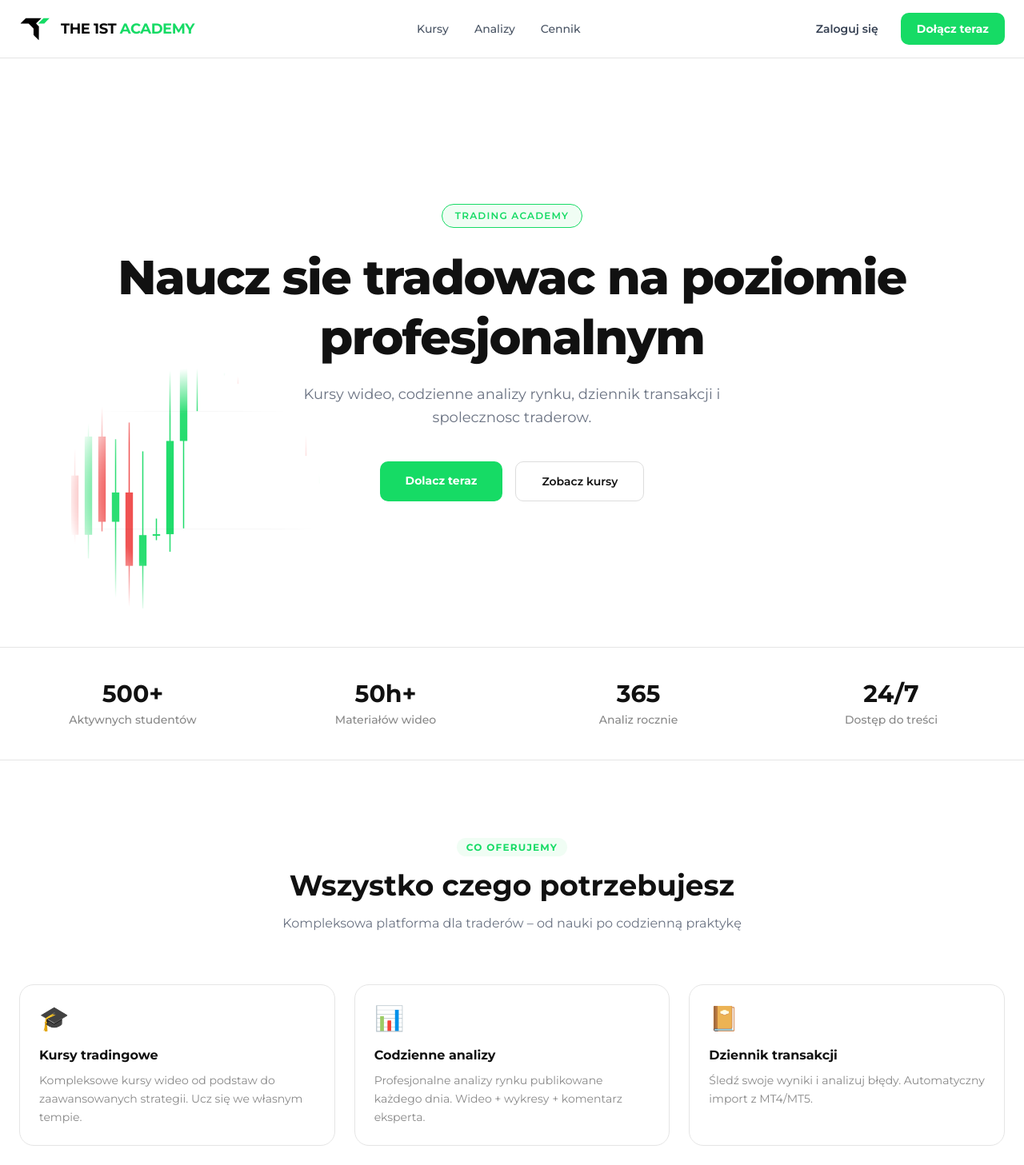
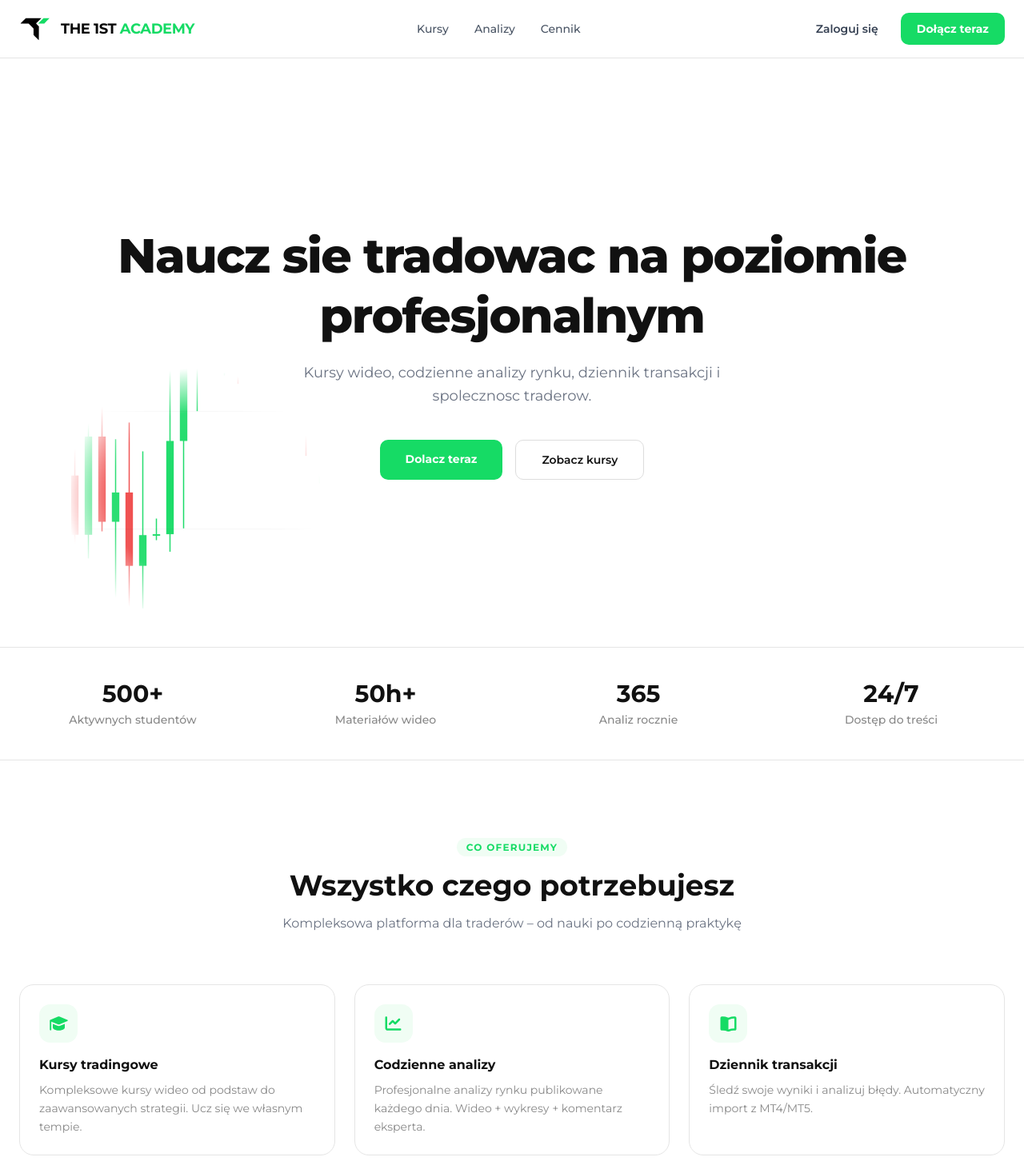
Before and after one commit to The1stFund/academy, a Next.js app in the folder frontend/: page / in a window 1280 px wide. Shown: the top 1457 px of the page at 80% size. Built offline with nearby package versions, Linux system fonts and the light colour scheme.

Commit message:
Remove Trading Academy badge, add Font Awesome icons to features

```diff
--- a/frontend/package.json
+++ b/frontend/package.json
@@ -9,6 +9,9 @@
     "lint": "eslint"
   },
   "dependencies": {
+    "@fortawesome/fontawesome-svg-core": "^7.2.0",
+    "@fortawesome/free-solid-svg-icons": "^7.2.0",
+    "@fortawesome/react-fontawesome": "^3.3.1",
     "@stripe/stripe-js": "^9.4.0",
     "@supabase/ssr": "^0.10.3",
     "@supabase/supabase-js": "^2.105.4",
--- a/frontend/src/app/page.tsx
+++ b/frontend/src/app/page.tsx
@@ -1,5 +1,7 @@
 import CandlestickHero from '@/components/CandlestickHero'
 import Link from 'next/link'
+import { FontAwesomeIcon } from '@fortawesome/react-fontawesome'
+import { faGraduationCap, faChartLine, faBookOpen, faTrophy, faComments, faBook } from '@fortawesome/free-solid-svg-icons'
 
 export default function LandingPage() {
   return (
@@ -55,15 +57,17 @@ export default function LandingPage() {
         </div>
         <div className="grid grid-cols-1 md:grid-cols-3 gap-6">
           {[
-            { icon: '🎓', title: 'Kursy tradingowe', desc: 'Kompleksowe kursy wideo od podstaw do zaawansowanych strategii. Ucz się we własnym tempie.' },
-            { icon: '📊', title: 'Codzienne analizy', desc: 'Profesjonalne analizy rynku publikowane każdego dnia. Wideo + wykresy + komentarz eksperta.' },
-            { icon: '📔', title: 'Dziennik transakcji', desc: 'Śledź swoje wyniki i analizuj błędy. Automatyczny import z MT4/MT5.' },
-            { icon: '🏆', title: 'Leaderboard', desc: 'Rywalizuj z innymi traderami. Sprawdź kto osiąga najlepsze wyniki ROI.' },
-            { icon: '💬', title: 'Społeczność Discord', desc: 'Ekskluzywna grupa traderów. Dyskusje, sygnały i wsparcie 24/7.' },
-            { icon: '📚', title: 'Biblioteka ebooków', desc: 'Dziesiątki materiałów PDF do pobrania. Strategie i psychologia tradingu.' },
+            { icon: faGraduationCap, title: 'Kursy tradingowe', desc: 'Kompleksowe kursy wideo od podstaw do zaawansowanych strategii. Ucz się we własnym tempie.' },
+            { icon: faChartLine, title: 'Codzienne analizy', desc: 'Profesjonalne analizy rynku publikowane każdego dnia. Wideo + wykresy + komentarz eksperta.' },
+            { icon: faBookOpen, title: 'Dziennik transakcji', desc: 'Śledź swoje wyniki i analizuj błędy. Automatyczny import z MT4/MT5.' },
+            { icon: faTrophy, title: 'Leaderboard', desc: 'Rywalizuj z innymi traderami. Sprawdź kto osiąga najlepsze wyniki ROI.' },
+            { icon: faComments, title: 'Społeczność Discord', desc: 'Ekskluzywna grupa traderów. Dyskusje, sygnały i wsparcie 24/7.' },
+            { icon: faBook, title: 'Biblioteka ebooków', desc: 'Dziesiątki materiałów PDF do pobrania. Strategie i psychologia tradingu.' },
           ].map((f) => (
             <div key={f.title} className="p-6 rounded-2xl border hover:border-gray-300 transition-colors">
-              <div className="text-3xl mb-4">{f.icon}</div>
+              <div className="w-12 h-12 rounded-xl flex items-center justify-center mb-4" style={{ background: '#f0fdf4' }}>
+                <FontAwesomeIcon icon={f.icon} style={{ color: '#16db65', fontSize: '20px' }} />
+              </div>
               <h3 className="text-base font-bold mb-2" style={{ color: '#111' }}>{f.title}</h3>
               <p className="text-sm leading-relaxed" style={{ color: '#888' }}>{f.desc}</p>
             </div>
--- a/frontend/src/components/CandlestickHero.tsx
+++ b/frontend/src/components/CandlestickHero.tsx
@@ -156,12 +156,7 @@ export default function CandlestickHero() {
       <canvas ref={chartRef} className="absolute inset-0 w-full h-full" />
       <canvas ref={maskRef} className="absolute inset-0 w-full h-full pointer-events-none" />
       <div className="absolute inset-0 flex flex-col items-center justify-center z-10 pointer-events-none text-center px-6">
-        <span
-          className="inline-block text-xs font-semibold tracking-widest uppercase px-4 py-1.5 rounded-full border mb-6"
-          style={{ color: '#16db65', borderColor: '#16db65', background: '#f0fdf4' }}
-        >
-          Trading Academy
-        </span>
+
         <h1
           className="text-5xl md:text-6xl font-extrabold leading-tight mb-5 tracking-tight"
           style={{ color: '#111', fontFamily: 'Montserrat, sans-serif' }}
```
Also changed, not shown: 1 other file (tests, documents, lock files or other folders).
